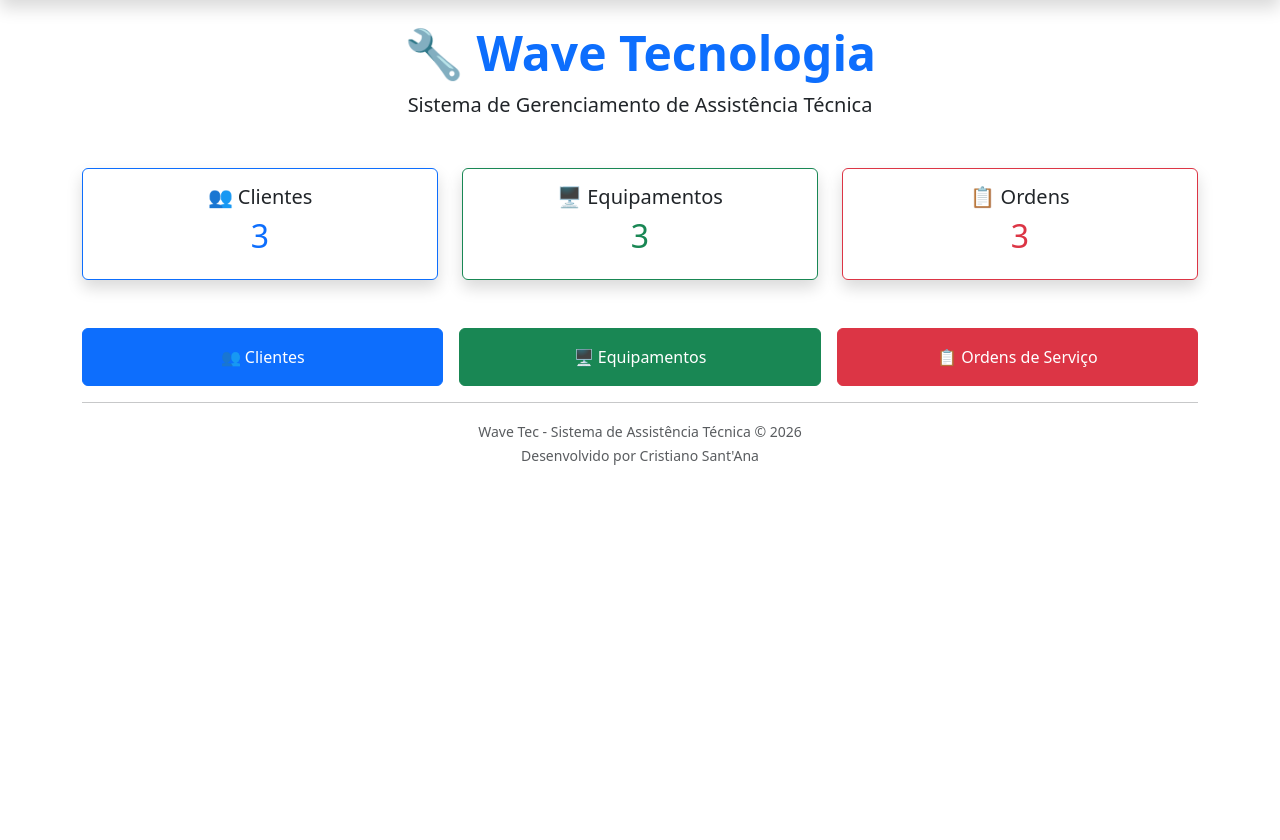
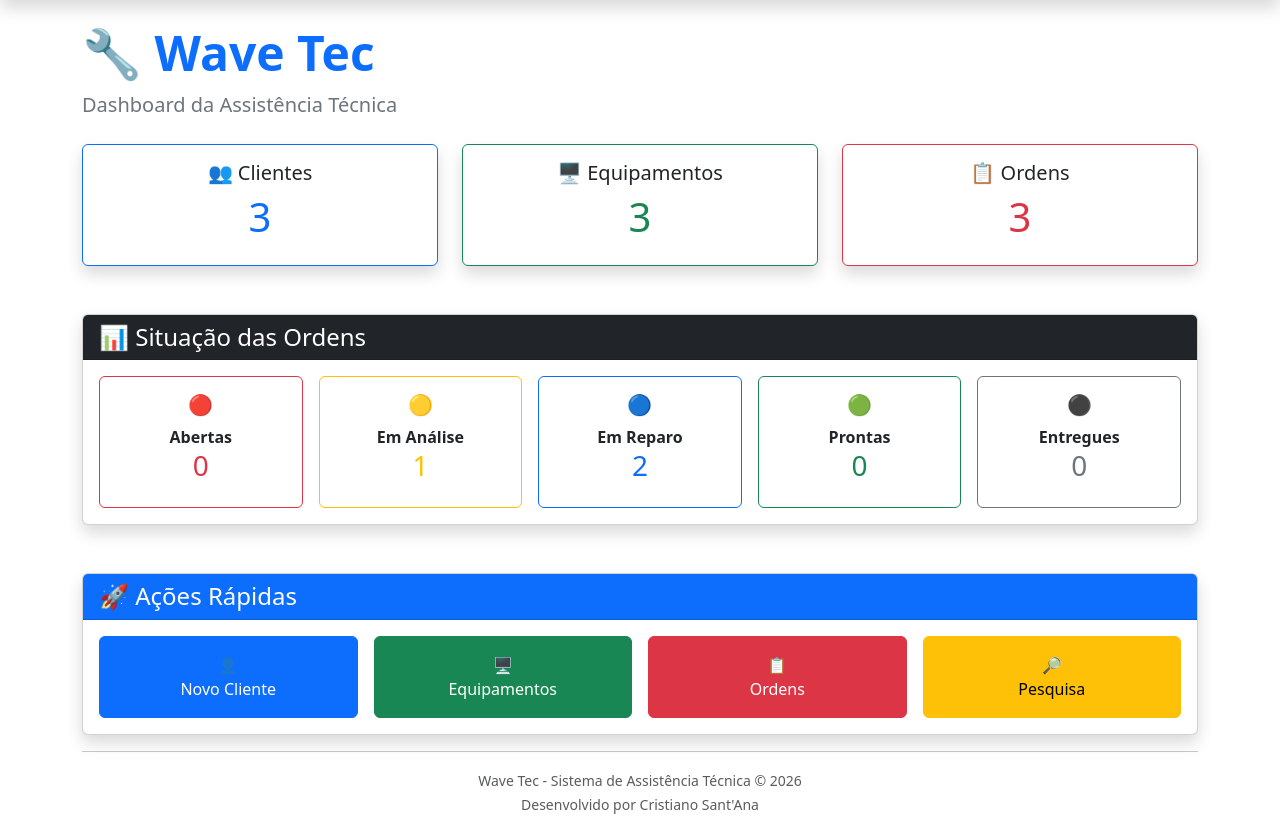
Before and after one commit to wavetecios/Wave_Tec_Django, a Django app: page / in a window 1280 px wide. Shown: the part 56-896 px from the top of the page. Before the commit the page ends 521 px from the top, so only its background shows below. Run offline with Django 5.2, Linux system fonts and the light colour scheme; data comes from the database, SQL or seed files in the repository; both versions use the stored data as it was after the commit.

Commit message:
Sprint 6 concluída - Dashboard e Pesquisa Global

```diff
--- a/clientes/templates/clientes/lista_clientes.html
+++ b/clientes/templates/clientes/lista_clientes.html
@@ -1,4 +1,4 @@
-{{% extends "base.html" %}
+{% extends "base.html" %}
 
 {% block title %}
 Clientes
--- a/core/templates/core/home.html
+++ b/core/templates/core/home.html
@@ -1,40 +1,140 @@
 {% extends "base.html" %}
 
 {% block title %}
-Wave Tec - Sistema de Assistência Técnica
+Wave Tec - Dashboard
 {% endblock %}
 
 {% block content %}
 
-<div class="text-center mb-5">
+<style>
+
+.card-dashboard{
+    transition: .25s;
+    cursor:pointer;
+}
+
+.card-dashboard:hover{
+
+    transform:translateY(-4px);
+
+    box-shadow:0 .6rem 1.2rem rgba(0,0,0,.18)!important;
+
+}
+
+.card-dashboard a{
+
+    text-decoration:none;
+
+    color:inherit;
+
+}
+
+</style>
+
+<div class="mb-4">
 
     <h1 class="display-5 fw-bold text-primary">
-        🔧 Wave Tecnologia
+
+        🔧 Wave Tec
+
     </h1>
 
-    <p class="lead">
-        Sistema de Gerenciamento de Assistência Técnica
+    <p class="lead text-secondary">
+
+        Dashboard da Assistência Técnica
+
     </p>
 
 </div>
 
-<div class="row text-center mb-5">
+
+<!-- RESUMO GERAL -->
+
+<div class="row g-4 mb-5">
 
     <div class="col-md-4">
 
-        <div class="card shadow border-primary">
+        <div class="card shadow border-primary card-dashboard">
 
-            <div class="card-body">
+            <a href="/clientes/">
 
-                <h5 class="card-title">
+                <div class="card-body text-center">
+
+                    <h5>
+
                         👥 Clientes
+
                     </h5>
 
-                <h2 class="text-primary">
+                    <h1 class="text-primary">
 
                         {{ total_clientes }}
 
-                </h2>
+                    </h1>
+
+                </div>
+
+            </a>
+
+        </div>
+
+    </div>
+
+
+
+    <div class="col-md-4">
+
+        <div class="card shadow border-success card-dashboard">
+
+            <a href="/equipamentos/">
+
+                <div class="card-body text-center">
+
+                    <h5>
+
+                        🖥 Equipamentos
+
+                    </h5>
+
+                    <h1 class="text-success">
+
+                        {{ total_equipamentos }}
+
+                    </h1>
+
+                </div>
+
+            </a>
+
+        </div>
+
+    </div>
+
+
+
+    <div class="col-md-4">
+
+        <div class="card shadow border-danger card-dashboard">
+
+            <a href="/ordens/">
+
+                <div class="card-body text-center">
+
+                    <h5>
+
+                        📋 Ordens
+
+                    </h5>
+
+                    <h1 class="text-danger">
+
+                        {{ total_ordens }}
+
+                    </h1>
+
+                </div>
+
+            </a>
 
         </div>
 
@@ -42,43 +142,159 @@ Wave Tec - Sistema de Assistência Técnica
 
 </div>
 
-    <div class="col-md-4">
 
-        <div class="card shadow border-success">
+
+<!-- STATUS -->
+
+<div class="card shadow mb-5">
+
+    <div class="card-header bg-dark text-white">
+
+        <h4 class="mb-0">
+
+            📊 Situação das Ordens
+
+        </h4>
+
+    </div>
 
     <div class="card-body">
 
-                <h5 class="card-title">
-                    🖥 Equipamentos
-                </h5>
+        <div class="row text-center g-3">
 
-                <h2 class="text-success">
+            <div class="col">
 
-                    {{ total_equipamentos }}
+                <div class="card border-danger card-dashboard">
 
-                </h2>
+                    <a href="/ordens/?status=ABERTA">
+
+                        <div class="card-body">
+
+                            <h5>🔴</h5>
+
+                            <strong>Abertas</strong>
+
+                            <h3 class="text-danger">
+
+                                {{ ordens_abertas }}
+
+                            </h3>
+
+                        </div>
+
+                    </a>
 
                 </div>
 
             </div>
 
-    </div>
 
-    <div class="col-md-4">
 
-        <div class="card shadow border-danger">
+            <div class="col">
+
+                <div class="card border-warning card-dashboard">
+
+                    <a href="/ordens/?status=EM_ANALISE">
 
                         <div class="card-body">
 
-                <h5 class="card-title">
-                    📋 Ordens
-                </h5>
+                            <h5>🟡</h5>
 
-                <h2 class="text-danger">
+                            <strong>Em Análise</strong>
 
-                    {{ total_ordens }}
+                            <h3 class="text-warning">
 
-                </h2>
+                                {{ ordens_analise }}
+
+                            </h3>
+
+                        </div>
+
+                    </a>
+
+                </div>
+
+            </div>
+
+
+
+            <div class="col">
+
+                <div class="card border-primary card-dashboard">
+
+                    <a href="/ordens/?status=EM_REPARO">
+
+                        <div class="card-body">
+
+                            <h5>🔵</h5>
+
+                            <strong>Em Reparo</strong>
+
+                            <h3 class="text-primary">
+
+                                {{ ordens_reparo }}
+
+                            </h3>
+
+                        </div>
+
+                    </a>
+
+                </div>
+
+            </div>
+
+
+
+            <div class="col">
+
+                <div class="card border-success card-dashboard">
+
+                    <a href="/ordens/?status=PRONTO">
+
+                        <div class="card-body">
+
+                            <h5>🟢</h5>
+
+                            <strong>Prontas</strong>
+
+                            <h3 class="text-success">
+
+                                {{ ordens_prontas }}
+
+                            </h3>
+
+                        </div>
+
+                    </a>
+
+                </div>
+
+            </div>
+
+
+
+            <div class="col">
+
+                <div class="card border-secondary card-dashboard">
+
+                    <a href="/ordens/?status=ENTREGUE">
+
+                        <div class="card-body">
+
+                            <h5>⚫</h5>
+
+                            <strong>Entregues</strong>
+
+                            <h3 class="text-secondary">
+
+                                {{ ordens_entregues }}
+
+                            </h3>
+
+                        </div>
+
+                    </a>
 
                 </div>
 
@@ -88,34 +304,37 @@ Wave Tec - Sistema de Assistência Técnica
 
     </div>
 
-<div class="row g-3">
+</div>
 
-    <div class="col-md-4">
 
-        <a href="/clientes/" class="btn btn-primary w-100 p-3">
 
-            👥 Clientes
+<!-- AÇÕES RÁPIDAS -->
 
-        </a>
+<div class="card shadow">
 
+    <div class="card-header bg-primary text-white">
+
+        <h4 class="mb-0">
+
+            🚀 Ações Rápidas
+
+        </h4>
 
     </div>
 
-    <div class="col-md-4">
+    <div class="card-body">
 
-        <a href="/equipamentos/" class="btn btn-success w-100 p-3">
+        <div class="row g-3">
 
-            🖥 Equipamentos
+            <div class="col-md-3">
 
-        </a>
+                <a href="/clientes/novo/" class="btn btn-primary w-100 p-3">
 
-    </div>
+                    👤
 
-    <div class="col-md-4">
+                    <br>
 
-        <a href="/ordens/" class="btn btn-danger w-100 p-3">
-
-            📋 Ordens de Serviço
+                    Novo Cliente
 
                 </a>
 
@@ -123,6 +342,56 @@ Wave Tec - Sistema de Assistência Técnica
 
 
 
+            <div class="col-md-3">
+
+                <a href="/equipamentos/" class="btn btn-success w-100 p-3">
+
+                    🖥
+
+                    <br>
+
+                    Equipamentos
+
+                </a>
+
+            </div>
+
+
+
+            <div class="col-md-3">
+
+                <a href="/ordens/" class="btn btn-danger w-100 p-3">
+
+                    📋
+
+                    <br>
+
+                    Ordens
+
+                </a>
+
+            </div>
+
+
+
+            <div class="col-md-3">
+
+                <a href="/pesquisa/" class="btn btn-warning w-100 p-3">
+
+                    🔎
+
+                    <br>
+
+                    Pesquisa
+
+                </a>
+
+            </div>
+
+        </div>
+
+    </div>
+
 </div>
 
 {% endblock %}
--- a/core/views.py
+++ b/core/views.py
@@ -11,10 +11,42 @@ def home(request):
     total_equipamentos = Equipamento.objects.count()
     total_ordens = OrdemServico.objects.count()
 
+    ordens_abertas = OrdemServico.objects.filter(
+        status="ABERTA"
+    ).count()
+
+    ordens_analise = OrdemServico.objects.filter(
+        status="EM_ANALISE"
+    ).count()
+
+    ordens_reparo = OrdemServico.objects.filter(
+        status="EM_REPARO"
+    ).count()
+
+    ordens_prontas = OrdemServico.objects.filter(
+        status="PRONTO"
+    ).count()
+
+    ordens_entregues = OrdemServico.objects.filter(
+        status="ENTREGUE"
+    ).count()
+
     context = {
+
         "total_clientes": total_clientes,
         "total_equipamentos": total_equipamentos,
         "total_ordens": total_ordens,
+
+        "ordens_abertas": ordens_abertas,
+        "ordens_analise": ordens_analise,
+        "ordens_reparo": ordens_reparo,
+        "ordens_prontas": ordens_prontas,
+        "ordens_entregues": ordens_entregues,
+
     }
 
-    return render(request, "core/home.html", context)
+    return render(
+        request,
+        "core/home.html",
+        context
+    )
```
Also changed, not shown: atendimentos/views.py (+44 -6 lines), ordens/views.py (+43 -2 lines), db.sqlite3. Lines whose indentation alone changed are shown as unchanged.
